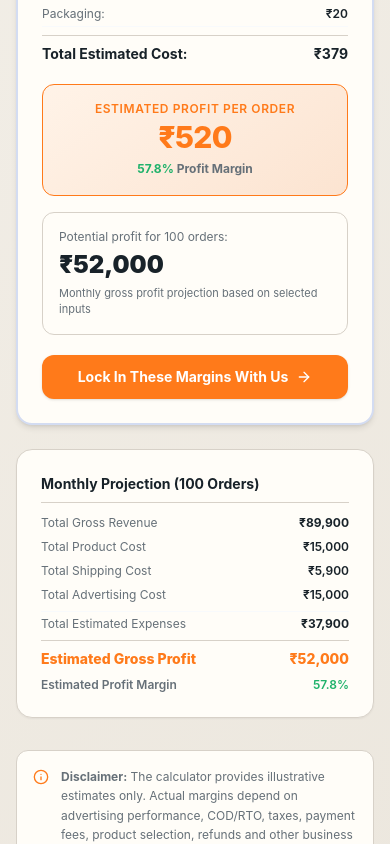
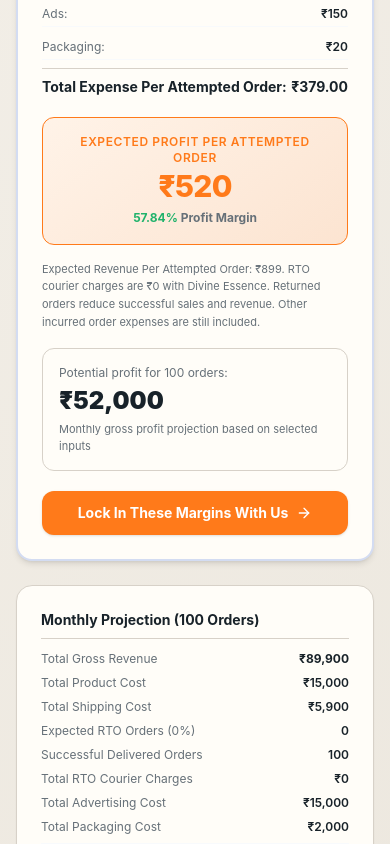
Before and after one commit to wingscorporate/Divine-Essence, a React (Vite) app: page / in a window 390 px wide. Shown: the part 6760-7604 px from the top of the page. Built offline with nearby package versions, Linux system fonts and the light colour scheme.

Commit message:
Correct RTO profit calculations

```diff
--- a/src/components/Hero.tsx
+++ b/src/components/Hero.tsx
@@ -244,13 +244,13 @@ export const Hero: React.FC<HeroProps> = ({
               </div>
 
               {/* Floating Badge: Multi-Courier Network */}
-              <div className="hidden sm:flex absolute -bottom-5 -left-5 bg-white rounded-xl p-3 border border-[#E2E8F0] shadow-lg items-center gap-3">
+              <div className="hidden sm:flex absolute -bottom-5 -left-5 max-w-[calc(100%-1rem)] bg-white rounded-xl p-3 border border-[#E2E8F0] shadow-lg items-center gap-3">
                 <div className="w-9 h-9 rounded-lg bg-[#16A36A] text-white flex items-center justify-center font-bold">
                   <ShieldCheck className="w-5 h-5" />
                 </div>
-                <div className="text-left pr-2">
-                  <div className="text-xs font-bold text-[#152033]">₹0 RTO Option</div>
-                  <div className="text-[10px] text-[#667085]">On qualified shipping plans</div>
+                <div className="text-left pr-2 min-w-0">
+                  <div className="text-xs font-bold text-[#152033] whitespace-nowrap">₹0 RTO Option</div>
+                  <div className="text-[10px] leading-tight text-[#667085] whitespace-normal">On qualified shipping plans</div>
                 </div>
               </div>
             </div>
--- a/src/components/ProfitCalculator.tsx
+++ b/src/components/ProfitCalculator.tsx
@@ -54,30 +54,42 @@ export const ProfitCalculator: React.FC<ProfitCalculatorProps> = ({ onStartWithC
   };
 
   // Calculations
-  const expectedRtoCostPerOrder = values.shippingCost * (values.rtoPercentage / 100);
+  const rtoOrders = values.monthlyOrders * (values.rtoPercentage / 100);
+  const successfulDeliveredOrders = Math.max(0, values.monthlyOrders - rtoOrders);
+  const rtoCourierChargesPerOrder = 0;
   const totalCostPerOrder =
     values.productCost +
     values.shippingCost +
-    expectedRtoCostPerOrder +
+    rtoCourierChargesPerOrder +
     values.advertisingCost +
     values.packagingCost +
     values.codCharges +
     values.otherCost;
 
-  const estimatedProfitPerOrder = values.sellingPrice - totalCostPerOrder;
-  const profitMarginPercent =
-    values.sellingPrice > 0
-      ? (estimatedProfitPerOrder / values.sellingPrice) * 100
-      : 0;
-
   // Monthly Volume Projections
-  const monthlyRevenue = values.sellingPrice * values.monthlyOrders;
+  const monthlyRevenue = successfulDeliveredOrders * values.sellingPrice;
   const monthlyProductCost = values.productCost * values.monthlyOrders;
   const monthlyShippingCost = values.shippingCost * values.monthlyOrders;
-  const monthlyRtoCost = expectedRtoCostPerOrder * values.monthlyOrders;
+  const monthlyRtoCourierCharges = rtoCourierChargesPerOrder * values.monthlyOrders;
   const monthlyAdCost = values.advertisingCost * values.monthlyOrders;
+  const monthlyPackagingCost = values.packagingCost * values.monthlyOrders;
+  const monthlyCodCost = values.codCharges * values.monthlyOrders;
+  const monthlyOtherCost = values.otherCost * values.monthlyOrders;
   const monthlyTotalExpenses = totalCostPerOrder * values.monthlyOrders;
-  const monthlyGrossProfit = estimatedProfitPerOrder * values.monthlyOrders;
+  const monthlyGrossProfit = monthlyRevenue - monthlyTotalExpenses;
+  const expectedRevenuePerAttemptedOrder = values.monthlyOrders > 0
+    ? monthlyRevenue / values.monthlyOrders
+    : 0;
+  const expectedProfitPerAttemptedOrder = values.monthlyOrders > 0
+    ? monthlyGrossProfit / values.monthlyOrders
+    : 0;
+  const profitMarginPercent = monthlyRevenue > 0
+    ? (monthlyGrossProfit / monthlyRevenue) * 100
+    : 0;
+
+  const formatOrderCount = (count: number) => count.toLocaleString('en-IN', {
+    maximumFractionDigits: 2,
+  });
 
   const formatINR = (amount: number) => {
     return new Intl.NumberFormat('en-IN', {
@@ -246,7 +258,7 @@ export const ProfitCalculator: React.FC<ProfitCalculatorProps> = ({ onStartWithC
                   <span className="absolute inset-y-0 right-0 pr-3 flex items-center text-[#667085] text-sm">%</span>
                 </div>
                 <p className="text-[11px] text-[#667085] mt-1">
-                  Expected RTO cost is estimated from shipping cost × RTO rate.
+                  RTO courier charges are ₹0. Returned orders reduce successful sales and revenue.
                 </p>
               </div>
 
@@ -400,12 +412,10 @@ export const ProfitCalculator: React.FC<ProfitCalculatorProps> = ({ onStartWithC
                   <span className="text-[#667085]">Shipping:</span>
                   <span className="font-semibold text-[#152033]">₹{values.shippingCost}</span>
                 </div>
-                {values.rtoPercentage > 0 && (
-                  <div className="flex justify-between py-1 border-b border-[#F8FAFC]">
-                    <span className="text-[#667085]">RTO ({values.rtoPercentage}%):</span>
-                    <span className="font-semibold text-[#152033]">₹{expectedRtoCostPerOrder.toFixed(2)}</span>
-                  </div>
-                )}
+                <div className="flex justify-between py-1 border-b border-[#F8FAFC]">
+                  <span className="text-[#667085]">RTO Courier Charges:</span>
+                  <span className="font-semibold text-[#152033]">₹0</span>
+                </div>
                 <div className="flex justify-between py-1 border-b border-[#F8FAFC]">
                   <span className="text-[#667085]">Ads:</span>
                   <span className="font-semibold text-[#152033]">₹{values.advertisingCost}</span>
@@ -427,22 +437,26 @@ export const ProfitCalculator: React.FC<ProfitCalculatorProps> = ({ onStartWithC
                   </div>
                 )}
                 <div className="flex justify-between pt-2 text-sm font-bold text-[#152033] border-t border-[#EEF2F6]">
-                  <span>Total Estimated Cost:</span>
-                  <span>₹{totalCostPerOrder}</span>
+                  <span>Total Expense Per Attempted Order:</span>
+                  <span>₹{totalCostPerOrder.toFixed(2)}</span>
                 </div>
               </div>
 
               {/* Big Profit Per Order Highlight */}
               <div className="bg-[#EAF8F1] rounded-xl p-4 border border-[#C6F0D9] text-center mb-4">
                 <span className="text-xs font-semibold text-[#16A36A] uppercase tracking-wider block mb-0.5">
-                  Estimated Profit Per Order
+                  Expected Profit Per Attempted Order
                 </span>
                 <div className="text-3xl sm:text-4xl font-extrabold text-[#16A36A] tracking-tight">
-                  ₹{estimatedProfitPerOrder.toLocaleString('en-IN')}
+                  {formatINR(expectedProfitPerAttemptedOrder)}
                 </div>
                 <span className="text-xs font-bold text-[#5F6B70] mt-1 inline-block">
-                  <span className="profit-margin-value">{profitMarginPercent.toFixed(1)}%</span> Profit Margin
+                  <span className="profit-margin-value">{profitMarginPercent.toFixed(2)}%</span> Profit Margin
                 </span>
+              </div>
+
+              <div className="text-[11px] leading-relaxed text-[#667085] mb-4">
+                Expected Revenue Per Attempted Order: {formatINR(expectedRevenuePerAttemptedOrder)}. RTO courier charges are ₹0 with Divine Essence. Returned orders reduce successful sales and revenue. Other incurred order expenses are still included.
               </div>
 
               {/* Order Volume Multiplier */}
@@ -491,27 +505,49 @@ export const ProfitCalculator: React.FC<ProfitCalculatorProps> = ({ onStartWithC
                   <span>Total Shipping Cost</span>
                   <span className="font-semibold text-[#152033]">{formatINR(monthlyShippingCost)}</span>
                 </div>
-                {values.rtoPercentage > 0 && (
-                  <div className="flex justify-between text-[#667085]">
-                    <span>Total RTO Cost ({values.rtoPercentage}%)</span>
-                    <span className="font-semibold text-[#152033]">{formatINR(monthlyRtoCost)}</span>
-                  </div>
-                )}
+                <div className="flex justify-between text-[#667085]">
+                  <span>Expected RTO Orders ({values.rtoPercentage}%)</span>
+                  <span className="font-semibold text-[#152033]">{formatOrderCount(rtoOrders)}</span>
+                </div>
+                <div className="flex justify-between text-[#667085]">
+                  <span>Successful Delivered Orders</span>
+                  <span className="font-semibold text-[#152033]">{formatOrderCount(successfulDeliveredOrders)}</span>
+                </div>
+                <div className="flex justify-between text-[#667085]">
+                  <span>Total RTO Courier Charges</span>
+                  <span className="font-semibold text-[#152033]">{formatINR(monthlyRtoCourierCharges)}</span>
+                </div>
                 <div className="flex justify-between text-[#667085]">
                   <span>Total Advertising Cost</span>
                   <span className="font-semibold text-[#152033]">{formatINR(monthlyAdCost)}</span>
                 </div>
+                <div className="flex justify-between text-[#667085]">
+                  <span>Total Packaging Cost</span>
+                  <span className="font-semibold text-[#152033]">{formatINR(monthlyPackagingCost)}</span>
+                </div>
+                {values.codCharges > 0 && (
+                  <div className="flex justify-between text-[#667085]">
+                    <span>Total Payment/COD Cost</span>
+                    <span className="font-semibold text-[#152033]">{formatINR(monthlyCodCost)}</span>
+                  </div>
+                )}
+                {values.otherCost > 0 && (
+                  <div className="flex justify-between text-[#667085]">
+                    <span>Total Other Cost</span>
+                    <span className="font-semibold text-[#152033]">{formatINR(monthlyOtherCost)}</span>
+                  </div>
+                )}
                 <div className="flex justify-between text-[#667085] pt-1 border-t border-[#F8FAFC]">
                   <span>Total Estimated Expenses</span>
                   <span className="font-bold text-[#152033]">{formatINR(monthlyTotalExpenses)}</span>
                 </div>
                 <div className="flex justify-between text-[#16A36A] pt-2 text-sm font-extrabold border-t border-[#EEF2F6]">
-                  <span>Estimated Gross Profit</span>
+                  <span>Estimated Monthly Profit</span>
                   <span>{formatINR(monthlyGrossProfit)}</span>
                 </div>
                 <div className="flex justify-between text-xs font-semibold text-[#5F6B70]">
                   <span>Estimated Profit Margin</span>
-                  <span className="profit-margin-value">{profitMarginPercent.toFixed(1)}%</span>
+                  <span className="profit-margin-value">{profitMarginPercent.toFixed(2)}%</span>
                 </div>
               </div>
             </div>
```
